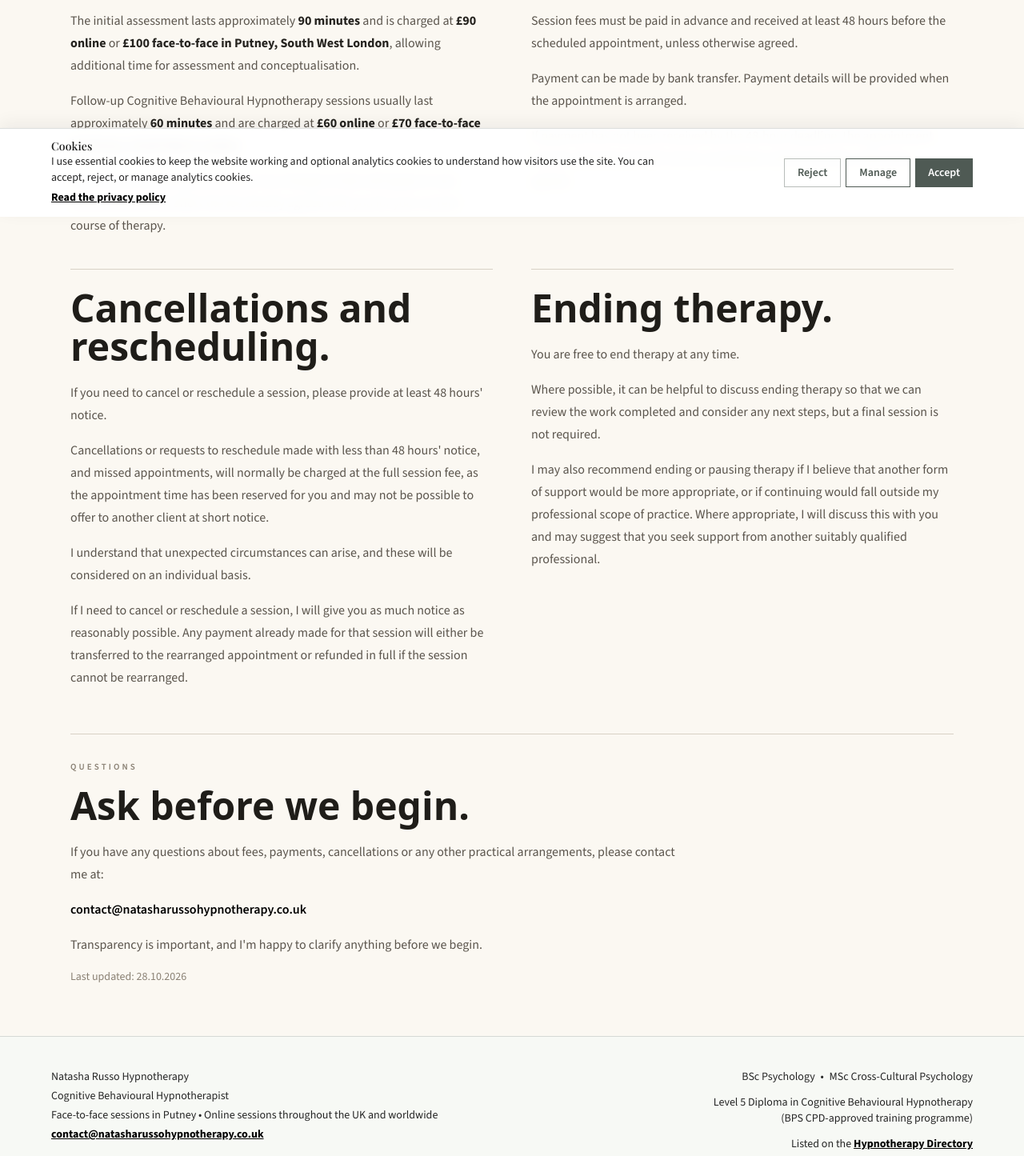
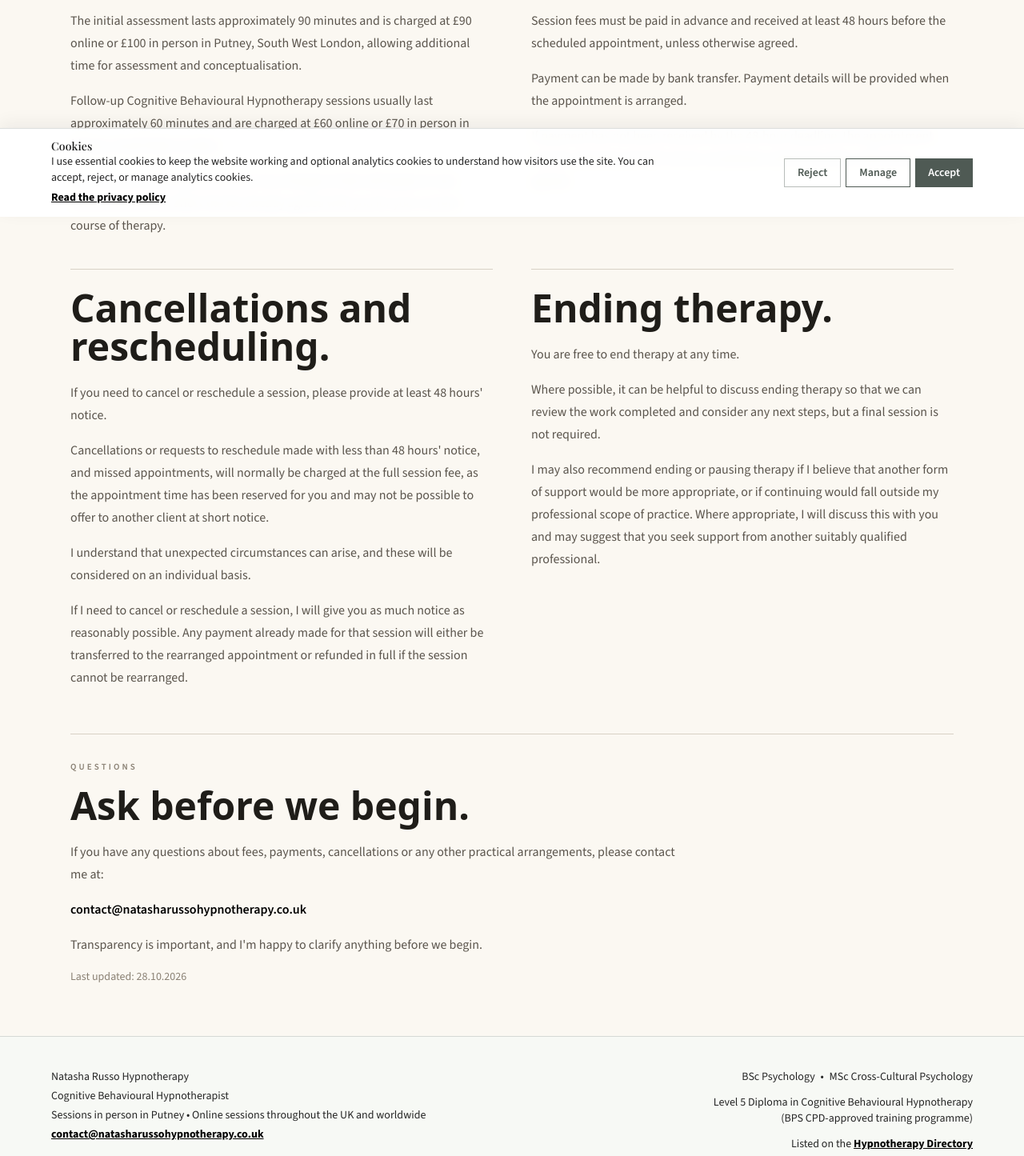
Before and after one commit to russog/natasha-russo-hypnotherapy, a Next.js app in the folder src/: page /fees-cancellation in a window 1280 px wide. Shown: the part 529-1974 px from the top of the page at 80% size. Built offline with nearby package versions, Linux system fonts and the light colour scheme.

Commit message:
Update in-person session wording

```diff
--- a/src/src/app/HomeClient.tsx
+++ b/src/src/app/HomeClient.tsx
@@ -222,7 +222,7 @@ export function HomeClient() {
                             <FiHeadphones aria-hidden /> Free relaxation audio
                         </Link>
                         <p className="mt-5 max-w-md text-sm leading-6 text-[#615B52]">
-                            Based in Putney, South West London, offering face-to-face sessions locally and online
+                            Based in Putney, South West London, offering sessions in person locally and online
                             sessions throughout the UK and worldwide.
                         </p>
                     </div>
--- a/src/src/app/components/Footer.tsx
+++ b/src/src/app/components/Footer.tsx
@@ -13,7 +13,7 @@ export default function Footer() {
                         <div className="space-y-1">
                             <p className="font-medium">Natasha Russo Hypnotherapy</p>
                             <p>Cognitive Behavioural Hypnotherapist</p>
-                            <p>Face-to-face sessions in Putney • Online sessions throughout the UK and worldwide</p>
+                            <p>Sessions in person in Putney • Online sessions throughout the UK and worldwide</p>
                             <p>
                                 <Link
                                     href="mailto:contact@natasharussohypnotherapy.co.uk"
--- a/src/src/app/fees-cancellation/page.tsx
+++ b/src/src/app/fees-cancellation/page.tsx
@@ -11,14 +11,13 @@ export const metadata: Metadata = {
 const titleClass = "!font-sans text-4xl font-semibold leading-tight tracking-normal text-[#1F1D19] sm:text-5xl";
 const eyebrowClass = "text-[11px] font-semibold uppercase tracking-[0.28em] text-[#8A8174]";
 const textClass = "text-base leading-7 text-[#5B554D]";
-const feeTextClass = "text-base leading-7 text-[#5B554D] [&_strong]:text-[#25231F]";
 
 const sections = [
     {
         title: "Session fees",
         body: [
-            <>The initial assessment lasts approximately <strong>90 minutes</strong> and is charged at <strong>£90 online</strong> or <strong>£100 face-to-face in Putney, South West London</strong>, allowing additional time for assessment and conceptualisation.</>,
-            <>Follow-up Cognitive Behavioural Hypnotherapy sessions usually last approximately <strong>60 minutes</strong> and are charged at <strong>£60 online</strong> or <strong>£70 face-to-face in Putney, South West London</strong>.</>,
+            "The initial assessment lasts approximately 90 minutes and is charged at £90 online or £100 in person in Putney, South West London, allowing additional time for assessment and conceptualisation.",
+            "Follow-up Cognitive Behavioural Hypnotherapy sessions usually last approximately 60 minutes and are charged at £60 online or £70 in person in Putney, South West London.",
             <>Fees may be reviewed periodically. Any changes to fees will apply to new clients and will not affect the fee already agreed with you for your current course of therapy.</>,
         ],
     },
@@ -69,7 +68,7 @@ export default function FeesCancellationStylePreview() {
                             <h2 className={`${titleClass} text-3xl sm:text-4xl`}>{section.title}.</h2>
                             <div className="mt-5 space-y-4">
                                 {section.body.map((paragraph, index) => (
-                                    <p key={index} className={section.title === "Session fees" ? feeTextClass : textClass}>
+                                    <p key={index} className={textClass}>
                                         {paragraph}
                                     </p>
                                 ))}
--- a/src/src/app/page.tsx
+++ b/src/src/app/page.tsx
@@ -4,7 +4,7 @@ import { HomeClient } from "./HomeClient";
 export const metadata: Metadata = {
     title: "Hypnotherapy in Putney, South West London | Natasha Russo",
     description:
-        "Cognitive Behavioural Hypnotherapy for anxiety, overthinking and self-doubt. Face-to-face sessions in Putney, South West London, and online in the UK and internationally.",
+        "Cognitive Behavioural Hypnotherapy for anxiety, overthinking and self-doubt. Sessions in person in Putney, South West London, and online in the UK and internationally.",
     alternates: { canonical: "/" },
 };
 
--- a/src/src/app/working-with-me/page.tsx
+++ b/src/src/app/working-with-me/page.tsx
@@ -5,7 +5,7 @@ import type { Metadata } from "next";
 export const metadata: Metadata = {
     title: { absolute: "Hypnotherapy Sessions in Putney & Online | Natasha Russo" },
     description:
-        "Find out what to expect from Cognitive Behavioural Hypnotherapy, including how sessions work, fees, and face-to-face appointments in Putney or online in the UK and internationally.",
+        "Find out what to expect from Cognitive Behavioural Hypnotherapy, including how sessions work, fees, and appointments in person in Putney or online in the UK and internationally.",
     alternates: { canonical: "/working-with-me" },
 };
 
@@ -44,7 +44,7 @@ const formatItems = [
     },
     {
         title: "Format",
-        body: "Sessions are available face-to-face in Putney, South West London, or online via secure video. Both formats offer the same structured and collaborative approach, so you can choose the option that works best for you.",
+        body: "Sessions are available in person in Putney, South West London, or online via secure video. Both formats offer the same structured and collaborative approach, so you can choose the option that works best for you.",
     },
 ];
 
@@ -161,12 +161,12 @@ export default function WorkingWithMe() {
                     <article>
                         <p className={eyebrowClass}>Fees</p>
                         <h2 className={titleClass}>Simple session fees.</h2>
-                        <ul className="mt-8 space-y-4 text-[#5B554D] [&_strong]:text-[#25231F]">
-                            <li><strong>Initial assessment (90 minutes):</strong> Online <strong>£90</strong> · Face-to-face in Putney <strong>£100</strong></li>
-                            <li><strong>Follow-up session (60 minutes):</strong> Online <strong>£60</strong> · Face-to-face in Putney <strong>£70</strong></li>
+                        <ul className="mt-8 space-y-4 text-[#5B554D]">
+                            <li>Initial assessment (90 minutes): Online £90 · In person in Putney £100</li>
+                            <li>Follow-up sessions (60 minutes): Online £60 · In person in Putney £70</li>
                         </ul>
                         <p className={`${textClass} mt-6`}>
-                            Face-to-face appointments take place in Putney, South West London. Fees are payable in advance.
+                            In person appointments take place in Putney, South West London. Fees are payable in advance.
                             Cancellation arrangements are outlined clearly before we begin.
                             For full details, please refer to the{" "}
                             <Link href="/fees-cancellation" className="font-semibold">
```
